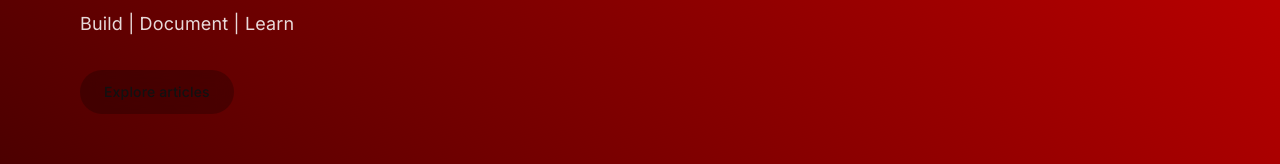
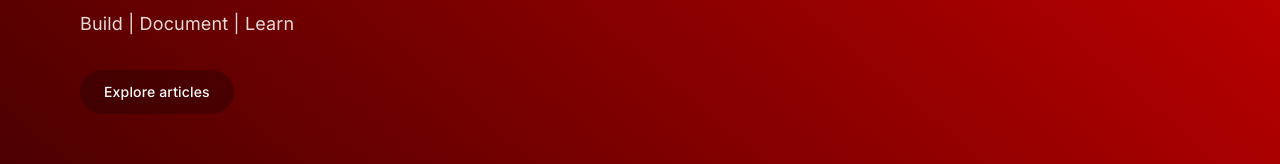
Before and after one commit to dhanush2k06/unplanned, a React (Vite) app in the folder public-site/: page / in a window 1280 px wide. Shown: the part 535-699 px from the top of the page. Built offline with nearby package versions, Linux system fonts and the light colour scheme; no server answers; the database is empty.

Commit message:
color modifications

```diff
--- a/public-site/src/pages/HomePage.tsx
+++ b/public-site/src/pages/HomePage.tsx
@@ -25,9 +25,9 @@ export function HomePage() {
           </p>
           <Link
             to="/articles"
-            className="mt-8 inline-flex rounded-full bg-black/25 px-6 py-3 text-white text-sm font-medium backdrop-blur transition hover:bg-black/40"
+            className="mt-8 inline-flex rounded-full bg-black/25 px-6 py-3  text-sm font-medium backdrop-blur transition hover:bg-black/40"
           >
-            Explore articles
+            <span className='text-white'>Explore articles</span>
           </Link>
         </div>
       </section>
```
